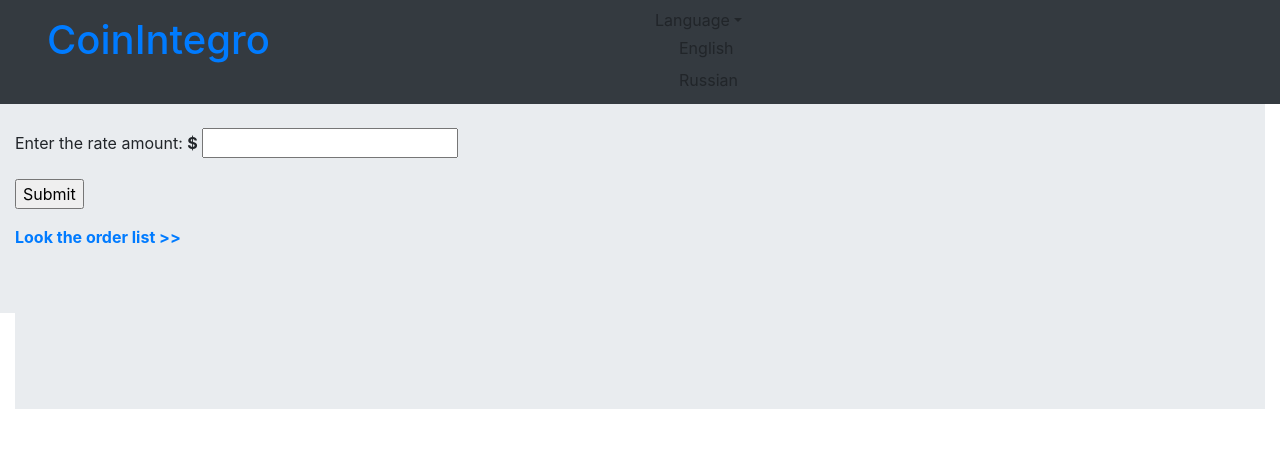
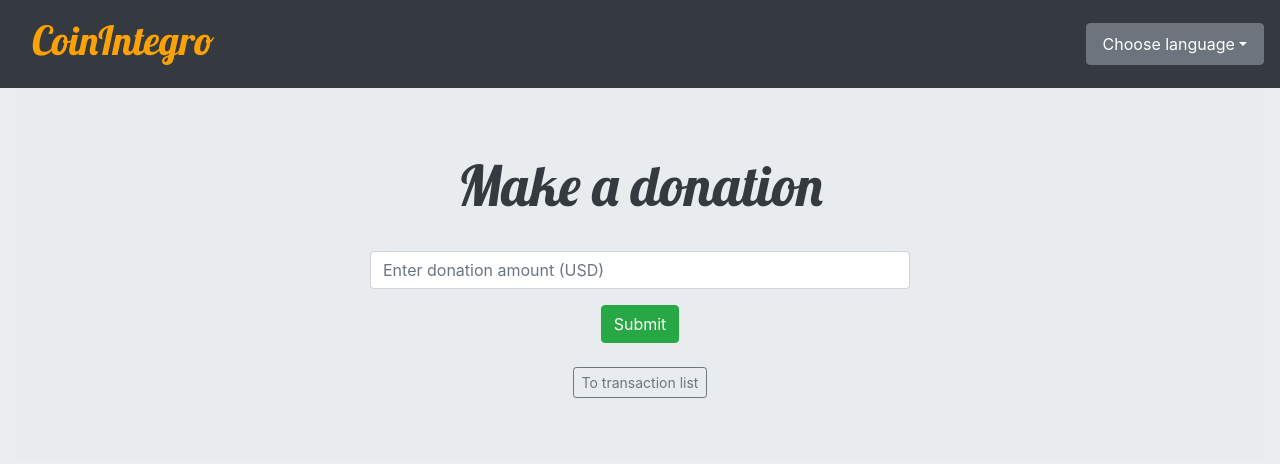
Before and after one commit to Denni-SH/coingate_app, a Django app: page /en/ in a window 1280 px wide. Shown: the top 464 px of the page. Run offline with Django 3.2, Linux system fonts and the light colour scheme; some libraries are stand-ins or nearby versions.

Commit message:
ADDED lang middleware, utils.py with refactored code, .env.example with settings; MODIFIED views, .gitignore, urls and templates;REFACTORED

```diff
--- a/apps/main/templates/index.html
+++ b/apps/main/templates/index.html
@@ -3,22 +3,28 @@
 {% load i18n %}
 
 {% block content %}
-    <div class="container-fluid">
-        <div class="row col-md-12">
-            <form action="{% url 'create_order' %}" method="post" id="order">
-                {% csrf_token %}
-                <div class="form-group">
-                    <label for="order_amount" id="form-text">
-                        {% trans "Enter the rate amount" %}: <b>$</b>
-                    </label>
-                    <input id="order_amount"
-                       required type="number" name="order_amount"
-                       min="1" step="0.01">
+    <div id="container" class="container">
+        <div class="row text-white">
+            <div class="col-sm-6 offset-sm-3 text-center">
+                <h1 class="display-4 text-dark">{% trans "Make a donation" %}</h1>
+                <br>
+                <div class="info-form">
+                    <form action="{% url 'create_order' %}" method="post" class="form-inlin justify-content-center">
+                        {% csrf_token %}
+                        <div class="form-group">
+                            <label class="sr-only">Amount</label>
+                            <input class="form-control" placeholder="{% trans "Enter donation amount" %} (USD)"
+                                   id="order_amount" required type="number" name="order_amount" min="1" step="0.01">
+                        </div>
+                        <button type="submit" class="btn btn-success" id="submit">{% trans 'Submit' %}</button>
+                    </form>
                 </div>
-                <p><input type="submit" value="{% trans 'Submit' %}" id="submit"></p>
-            </form>
+                <br>
+
+                <a href="{% url 'order_list' %}" class="btn btn-outline-secondary btn-sm" role="button">
+                    {% trans "To transaction list" %}
+                </a>
+            </div>
         </div>
-        <a href="{% url 'order_list' %}"><b>{% trans "Look the order list" %} &#62;&#62;</b></a>
-
     </div>
 {% endblock %}
--- a/apps/main/urls.py
+++ b/apps/main/urls.py
@@ -1,10 +1,9 @@
-from .views import index, create_order, get_orders_list
+from .views import IndexView, PaymentRedirectView, OrderListView
 from django.urls import path
 
 
 urlpatterns = [
-    path('', index, name='index'),
-    path('create_order', create_order, name='create_order'),
-    path('order_list', get_orders_list, name='order_list'),
-
+    path('', IndexView.as_view(), name='index'),
+    path('create_order', PaymentRedirectView.as_view(), name='create_order'),
+    path('order_list', OrderListView.as_view(), name='order_list'),
 ]
--- a/apps/main/views.py
+++ b/apps/main/views.py
@@ -1,50 +1,37 @@
-import os
-
-from coingate.client import CoinGateV2Client, CoinGateV2Order
-from django.shortcuts import render, redirect
-
-CLIENT = CoinGateV2Client(os.getenv("APP_ID"), os.getenv("API_KEY"))
-DEFAULT_CURRENCY = "USD"
-ORDER_LIST_URL = "http://127.0.0.1:8000/order_list"
+from django.urls import reverse
+from django.views.generic import TemplateView, RedirectView
+from .utils import place_order, process_client_order_list
 
 
-def index(request):
-    content = dict()
-    content['title'] = "CoinIntegro"
-    return render(request, "index.html", content)
+class IndexView(TemplateView):
+    template_name = "index.html"
 
 
-def create_order(request):
-    rate_amount = request.POST.get("order_amount")
-    orders = list(CLIENT.iterate_all_orders())
-    order_id = int(orders[0].order_id) + 1 if orders else 1
-    order_url = ORDER_LIST_URL
-    new_order = CoinGateV2Order.new(
-        order_id,
-        rate_amount,
-        DEFAULT_CURRENCY,
-        DEFAULT_CURRENCY,
-        callback_url=order_url,
-        cancel_url=order_url,
-        success_url=order_url,
-    )
+class PaymentRedirectView(RedirectView):
 
-    placed_order = CLIENT.create_order(new_order)
-    payment_url = placed_order.payment_url if placed_order else '/'
+    def __init__(self):
+        self.payment_url = None
+        super(PaymentRedirectView, self).__init__()
 
-    return redirect(payment_url)
+    def dispatch(self, request, *args, **kwargs):
+        pay_amount = request.POST.get("order_amount")
+        order_url = request.build_absolute_uri(reverse('order_list'))
+
+        placed_order = place_order(pay_amount, order_url)
+        self.payment_url = placed_order.payment_url \
+            if placed_order else reverse('index')
+
+        return \
+            super(PaymentRedirectView, self).dispatch(request, *args, **kwargs)
+
+    def get_redirect_url(self, *args, **kwargs):
+        return self.payment_url
 
 
-def get_orders_list(request):
-    raw_order_list = list(CLIENT.iterate_all_orders())
-    proccessed_order_list = []
-    for order in raw_order_list:
-        temp_order = order.to_request_data()
-        temp_order["status"] = order.status
-        temp_order["created_at"] = order.created_at
-        proccessed_order_list.append(temp_order)
+class OrderListView(TemplateView):
+    template_name = "order_list.html"
 
-    content = dict()
-    content['title'] = "Order list"
-    content["orders"] = proccessed_order_list
-    return render(request, "order_list.html", content)
+    def get_context_data(self, **kwargs):
+        processed_order_list = process_client_order_list()
+        context = dict(orders=processed_order_list)
+        return context
--- /dev/null
+++ b/cg_integration_app/middlewares.py
@@ -0,0 +1,21 @@
+from .settings import LANGUAGE_CODE
+
+
+def force_default_language_middleware(get_response):
+    """
+        Ignore Accept-Language HTTP headers
+    """
+
+    def middleware(request):
+        if 'HTTP_ACCEPT_LANGUAGE' in request.META \
+                and not request.session.get("django_language"):
+            del request.META['HTTP_ACCEPT_LANGUAGE']
+        else:
+            request.META['HTTP_ACCEPT_LANGUAGE'] = \
+                request.session.get("django_language", LANGUAGE_CODE)
+
+        response = get_response(request)
+
+        return response
+
+    return middleware
--- a/cg_integration_app/settings.py
+++ b/cg_integration_app/settings.py
@@ -51,6 +51,7 @@ INSTALLED_APPS = [
 MIDDLEWARE = [
     'django.middleware.security.SecurityMiddleware',
     'django.contrib.sessions.middleware.SessionMiddleware',
+    'cg_integration_app.middlewares.force_default_language_middleware',
     'django.middleware.locale.LocaleMiddleware',
     'django.middleware.common.CommonMiddleware',
     'django.middleware.csrf.CsrfViewMiddleware',
@@ -115,7 +116,7 @@ AUTH_PASSWORD_VALIDATORS = [
 # Internationalization
 # https://docs.djangoproject.com/en/2.1/topics/i18n/
 
-LANGUAGE_CODE = 'en-us'
+LANGUAGE_CODE = 'en'
 
 TIME_ZONE = 'UTC'
 
@@ -133,7 +134,10 @@ LOCALE_PATHS = (
 LANGUAGES = (
     ('en', _('English')),
     ('ru', _('Russian')),
+
 )
+DEFAULT_LANGUAGE = 2
+
 # Static files (CSS, JavaScript, Images)
 
 STATIC_URL = '/static/'
--- a/cg_integration_app/urls.py
+++ b/cg_integration_app/urls.py
@@ -9,7 +9,10 @@ from django.conf.urls.i18n import i18n_patterns
 from .views import switch_language
 urlpatterns = [
     path('admin/', admin.site.urls),
-    path('switch_language/lang=<slug:lang>', switch_language, name='switch_lang'),
+    path(
+        'switch_language/lang=<slug:lang>&&path=<path:path>',
+        switch_language, name='switch_lang',
+    ),
 ] + static(settings.STATIC_URL, document_root=settings.STATIC_ROOT)
 
 urlpatterns += i18n_patterns(
--- /dev/null
+++ b/static/css/base.css
@@ -0,0 +1,17 @@
+body {
+    background-color: #ECEDF0;
+    color:black !important;
+}
+
+a:hover {
+    text-decoration:none !important;
+}
+
+h1 a {
+    color: #FCA205;
+    font-family: 'Lobster';
+}
+
+h1, h2, h3, h4 {
+    font-family: 'Lobster', cursive;
+}
--- a/templates/base.html
+++ b/templates/base.html
@@ -2,67 +2,61 @@
 {% load i18n %}
 <!DOCTYPE html>
 <html lang="en">
+
 <head>
     <meta charset="UTF-8">
     <meta name="viewport" content="width=device-width, initial-scale=1, shrink-to-fit=no">
     <title>{% block title %} CoinIntegro {% endblock %}</title>
 
+    <link rel="stylesheet" href="https://maxcdn.bootstrapcdn.com/bootstrap/4.0.0/css/bootstrap.min.css"
+          integrity="sha384-Gn5384xqQ1aoWXA+058RXPxPg6fy4IWvTNh0E263XmFcJlSAwiGgFAW/dAiS6JXm" crossorigin="anonymous">
     <link rel="stylesheet" href="https://fonts.googleapis.com/css?family=Lobster&subset=latin,cyrillic"  type="text/css">
     <link rel='stylesheet' href='https://fonts.googleapis.com/css?family=Raleway:400,300,600,200' type='text/css'>
     <link rel="stylesheet" href="https://cdnjs.cloudflare.com/ajax/libs/font-awesome/4.7.0/css/font-awesome.min.css">
-    <link
-            rel="stylesheet"
-            href="https://maxcdn.bootstrapcdn.com/bootstrap/4.0.0/css/bootstrap.min.css"
-            integrity="sha384-Gn5384xqQ1aoWXA+058RXPxPg6fy4IWvTNh0E263XmFcJlSAwiGgFAW/dAiS6JXm"
-            crossorigin="anonymous"
-    >
 
     <link rel="stylesheet" href="{% static 'css/base.css' %}">
-    <link rel="stylesheet" href="{% static 'css/side-bar.css' %}">
     {% block extra_head %}{% endblock %}
 </head>
+
 <body>
-
-    <nav class="navbar navbar-expand-md navbar-dark fixed-top bg-dark" id="header">
-        <div class="collapse navbar-collapse" id="navbarCollapse">
-            <div class="container-fluid">
-                <div class="row" >
-                    <div class="col-md-6">
-                        <h1><a class="navbar" href="/">CoinIntegro</a></h1>
-                    </div>
-                    <div class="col-md-6">
-                        <div class="dropdown-right drop">
-                        <a class="dropdown-toggle" data-toggle="dropdown">Language</a>
-{#                        <div class="dropdown-menu dropdown-menu-center">#}
-                            <a href="/en/{{ request.path|slice:'4:' }}" class="dropdown-item">
+    <nav class="navbar navbar-expand-md navbar-dark bg-dark">
+            <h1><a class="navbar" href="{% url 'index' %}">CoinIntegro</a></h1>
+            <div class="collapse navbar-collapse">
+                <div class="navbar-nav mr-auto"></div>
+                <form class="form-inline my-2 my-md-0">
+                    <div class="nav-item dropdown">
+                        <button class="btn btn-secondary dropdown-toggle navbar" type="button" id="dropdownMenuButton"
+                                data-toggle="dropdown" aria-haspopup="true" aria-expanded="false">
+                            {% trans "Choose language" %}
+                        </button>
+                        <div class="dropdown-menu dropdown-menu-right">
+                            <a href="{% url 'switch_lang' lang='en' path=request.path|slice:'3:' %}" class="dropdown-item">
                                 <span class="">{% trans "English" %}</span>
                             </a>
-{#                            <div class="dropdown-divider"></div>#}
-                            <a href="/ru/{{ request.path|slice:'4:' }}" class="dropdown-item">
+                            <div class="dropdown-divider"></div>
+                            <a href="{% url 'switch_lang' lang='ru' path=request.path|slice:'3:'%}" class="dropdown-item">
                                 <span class="">{% trans "Russian" %}</span>
                             </a>
-{#                        </div>#}
+                        </div>
                     </div>
-                    </div>
-                </div>
+                </form>
             </div>
-        </div>
     </nav>
 
     <main role="main" class="container-fluid content-container">
         <div class="jumbotron jumbotron-fluid content-container">
             <div class="row content-container">
-				<div class="col-md-9 jumbotron jumbotron-fluid content-container">
+				<div class="col-md-12">
 					{% block content %}
 					{% endblock %}
 				</div>
 			</div>
 		</div>
-        <br>
     </main>
 
-    {% block afterbody %}{% endblock afterbody %}
-
+    <script src="https://code.jquery.com/jquery-3.1.1.slim.min.js" integrity="sha384-A7FZj7v+d/sdmMqp/nOQwliLvUsJfDHW+k9Omg/a/EheAdgtzNs3hpfag6Ed950n" crossorigin="anonymous"></script>
+    <script src="https://cdnjs.cloudflare.com/ajax/libs/tether/1.4.0/js/tether.min.js" integrity="sha384-DztdAPBWPRXSA/3eYEEUWrWCy7G5KFbe8fFjk5JAIxUYHKkDx6Qin1DkWx51bBrb" crossorigin="anonymous"></script>
+    <script src="https://maxcdn.bootstrapcdn.com/bootstrap/4.0.0/js/bootstrap.min.js" integrity="sha384-JZR6Spejh4U02d8jOt6vLEHfe/JQGiRRSQQxSfFWpi1MquVdAyjUar5+76PVCmYl" crossorigin="anonymous"></script>
 </body>
 
 </html>
```
Also changed, not shown: apps/main/templates/order_list.html (+36 -12 lines), apps/main/utils.py (added, +35 -0 lines), cg_integration_app/views.py (+12 -13 lines), 2 other files.
